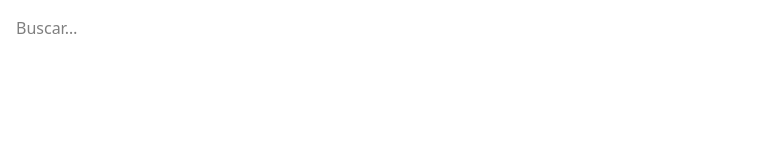
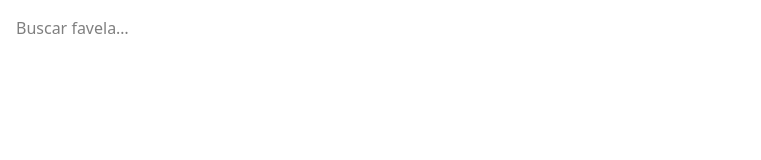
Before and after one commit to feromes/fviz, a React (Vite) app in the folder apps/web/: page / in a window 1280 px wide. Shown: the top 160 px of the page, without its empty margins (0-761 px from the left). Built offline with nearby package versions, Linux system fonts and the light colour scheme.

Commit message:
lodaFavelas

```diff
--- /dev/null
+++ b/apps/web/public/data/favelas.json
@@ -0,0 +1,42 @@
+[
+  {
+    "nome": "Heliópolis",
+    "nome_secundario": "-"
+  },
+  {
+    "nome": "Heliópolis - Viela Das Gaivotas",
+    "nome_secundario": "Viela da Sabesp"
+  },
+  {
+    "nome": "Heliópolis L2 (Atílio Bartalini)",
+    "nome_secundario": "-"
+  },
+  {
+    "nome": "Cocaia I",
+    "nome_secundario": "-"
+  },
+  {
+    "nome": "Parque Cocaia II",
+    "nome_secundario": "-"
+  },
+  {
+    "nome": "Parque Cocaia III",
+    "nome_secundario": "-"
+  },
+  {
+    "nome": "Paraisópolis",
+    "nome_secundario": "-"
+  },
+  {
+    "nome": "Futuro Melhor",
+    "nome_secundario": "Peri Alto"
+  },
+  {
+    "nome": "São Remo",
+    "nome_secundario": "-"
+  },
+  {
+    "nome": "Abacateiro",
+    "nome_secundario": "Pinhal do Portomar"
+  }
+]
--- a/apps/web/src/App.tsx
+++ b/apps/web/src/App.tsx
@@ -1,26 +1,34 @@
+import { useEffect } from "react";
 import { Canvas } from "@react-three/fiber";
 import RotatingCube from "./components/scene/RotatingCube";
 import { SearchBox } from "./components/ui/SearchBox";
 
+import { loadFavelas } from "./loaders/loadFavelas";
+import { useFvizStore } from "./state/store";
+
 export default function App() {
-  const favelas = [
-    "Heliópolis",
-    "Paraisópolis",
-    "São Remo",
-    "Rocinha",
-    "Jacarezinho",
-  ];
+  const favelas = useFvizStore((s) => s.favelas);
+  const setFavelas = useFvizStore((s) => s.setFavelas);
+  const setFavelaSelecionada = useFvizStore((s) => s.setFavelaSelecionada);
 
-  function handleSelect(item: string) {
-    console.log("Selecionado:", item);
-  }
+  useEffect(() => {
+    loadFavelas().then((data) => {
+      setFavelas(data);
+    });
+  }, []);
 
   return (
     <div className="w-screen h-screen relative">
-      {/* HUD */}
-      <SearchBox items={favelas} onSelect={handleSelect} />
 
-      {/* CENA 3D */}
+      <SearchBox
+        items={favelas.map((f) => f.nome)}
+        onSelect={(nome) => {
+          const f = favelas.find((x) => x.nome === nome);
+          if (f) setFavelaSelecionada(f);
+        }}
+        placeholder="Buscar favela…"
+      />
+
       <Canvas camera={{ position: [3, 3, 3] }}>
         <ambientLight />
         <RotatingCube />
--- /dev/null
+++ b/apps/web/src/loaders/loadFavelas.ts
@@ -0,0 +1,8 @@
+export async function loadFavelas() {
+  const res = await fetch("/data/favelas.json");
+  if (!res.ok) {
+    console.error("Erro ao carregar favelas.json");
+    return [];
+  }
+  return await res.json();
+}
--- /dev/null
+++ b/apps/web/src/state/store.ts
@@ -0,0 +1,22 @@
+import { create } from "zustand";
+
+interface Favela {
+  nome: string;
+  nome_secundario: string;
+}
+
+interface StoreState {
+  favelas: Favela[];
+  favelaSelecionada: Favela | null;
+
+  setFavelas: (items: Favela[]) => void;
+  setFavelaSelecionada: (item: Favela) => void;
+}
+
+export const useFvizStore = create<StoreState>((set) => ({
+  favelas: [],
+  favelaSelecionada: null,
+
+  setFavelas: (items) => set({ favelas: items }),
+  setFavelaSelecionada: (item) => set({ favelaSelecionada: item }),
+}));
```
